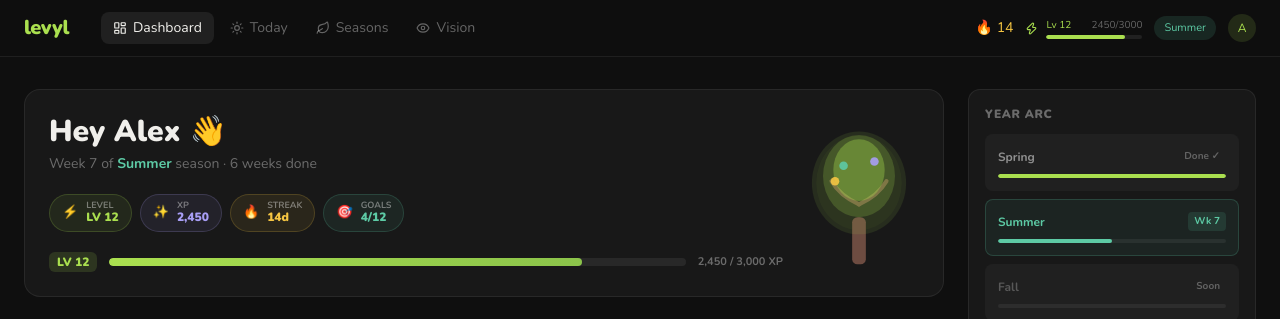
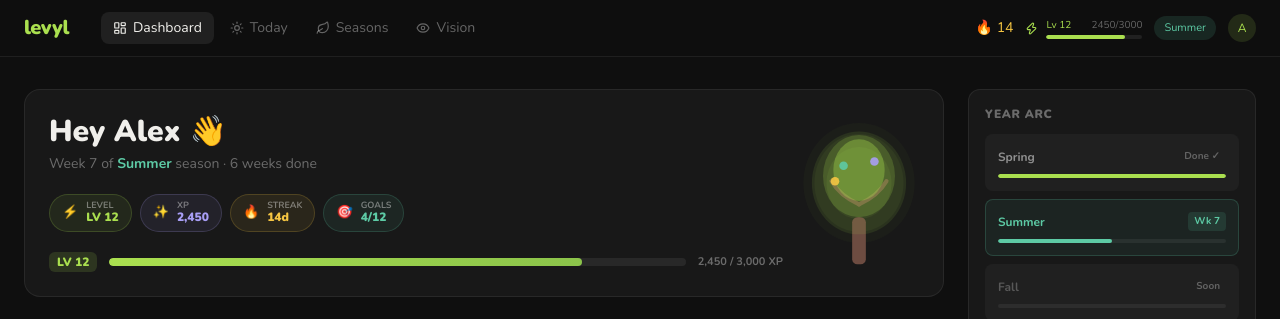
Before and after one commit to Edomiyas/new-levyl, a React (Vite) app: page /dashboard in a window 1280 px wide. Shown: the top 319 px of the page. Built offline with nearby package versions, Linux system fonts and the light colour scheme.

Commit message:
feat(dashboard): strengthen life tree accent glow with layered ellipses
Adds three nested glow ellipses (outer/mid/inner) behind the tree SVG
for a more visible accent radiance on the hero card.
Co-Authored-By: Claude Sonnet 4.6 <noreply@anthropic.com>

```diff
--- a/src/pages/Dashboard.tsx
+++ b/src/pages/Dashboard.tsx
@@ -56,8 +56,12 @@ function LifeTree({ level, badges }: { level: number; badges: { earned: boolean
 
   return (
     <svg viewBox="0 0 140 180" width="120" height="155" style={{ overflow: 'visible' }}>
-      {/* Glow */}
-      <ellipse cx="70" cy="80" rx="50" ry="55" fill="#AADF4F" opacity="0.04" />
+      {/* Glow — outer halo */}
+      <ellipse cx="70" cy="80" rx="65" ry="70" fill="#AADF4F" opacity="0.03" />
+      {/* Glow — mid */}
+      <ellipse cx="70" cy="80" rx="52" ry="57" fill="#AADF4F" opacity="0.05" />
+      {/* Glow — inner */}
+      <ellipse cx="70" cy="80" rx="38" ry="42" fill="#AADF4F" opacity="0.07" />
       {/* Trunk */}
       <rect x="62" y="120" width="16" height="55" rx="6" fill="#6D4C41" />
       {/* Left branch */}
```
